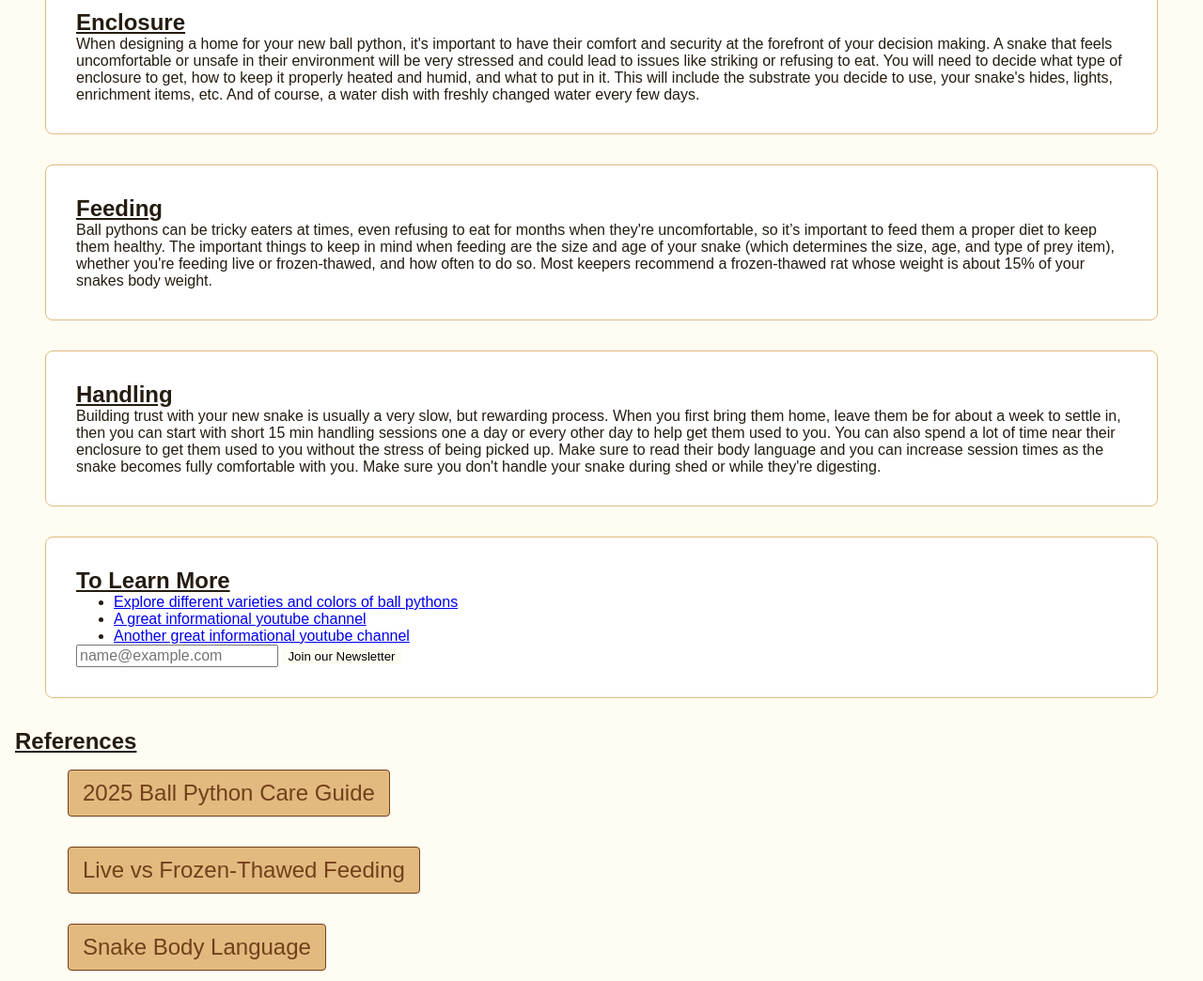
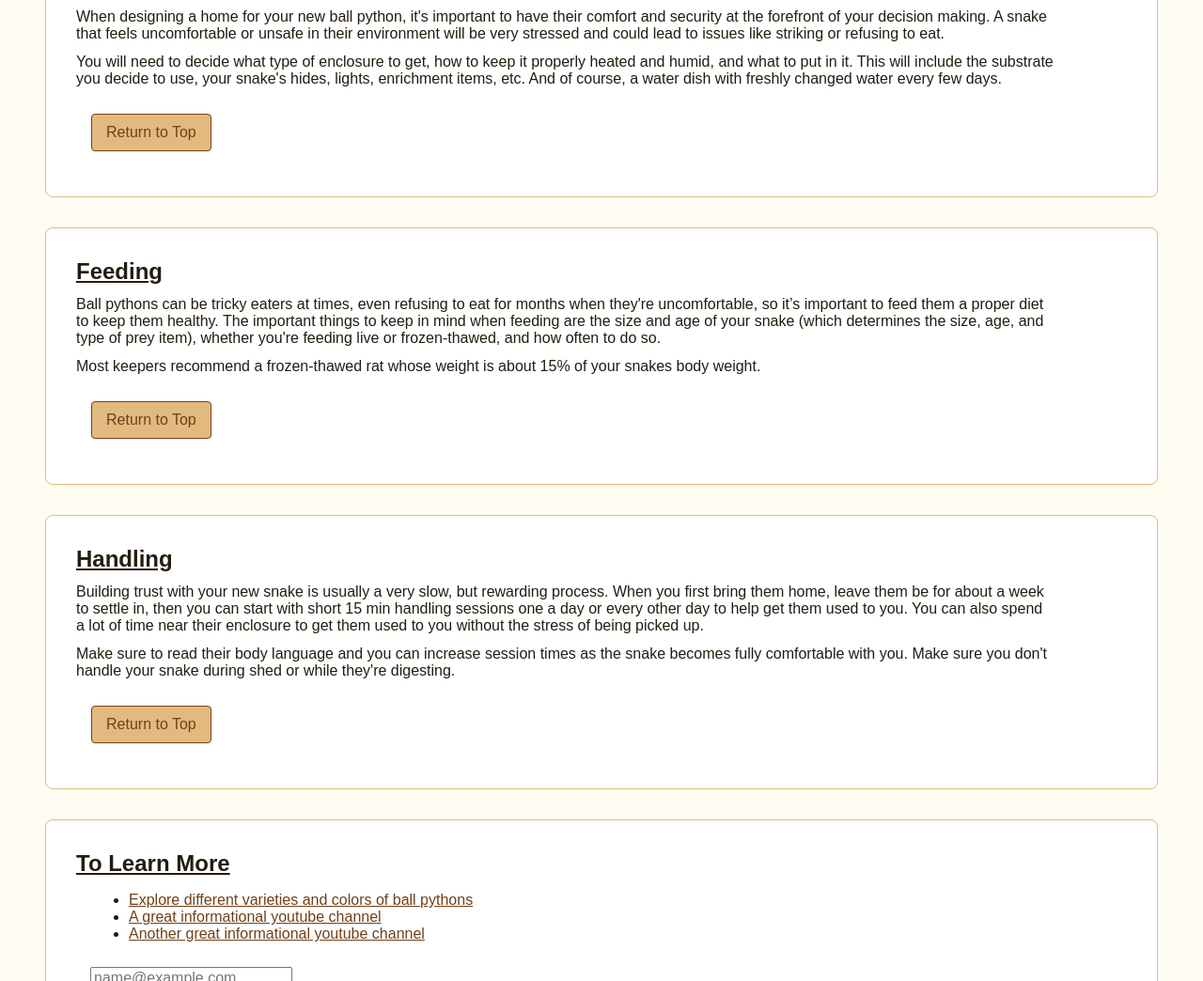
Before and after one commit to hmgroves/Deliverable-Design-System-Specimen, a plain HTML site: page index.html in a window 1280 px wide. Shown: the part 1291-2335 px from the top of the page at 94% size. Drawn offline with Linux system fonts and the light colour scheme.

Commit message:
More Progress
Adjusted the html a bit to allow for the css to affect things better and added to the css. Also started the theme alt using the base theme alt from the last practice. Need to change/label a lot of the space and radius tokens still and also need to implement text sizes and fonts

```diff
--- a/index.html
+++ b/index.html
@@ -20,24 +20,31 @@
 </nav>
   <main>
     <section class="card">
-      <u><h2 id="introduction">Introduction</h2></u>
-      <p>Ball pythons are a very popular pet snake due to their manageable size, docile nature, and beautiful variety of patterns. They are native to sub-Saharan Africa and are known for their tendency to curl into a ball when threatened. This guide is an intro into the basics of caring for a ball python, including enclosures, feeding, and handling.</p>
+      <h2 id="introduction">Introduction</h2>
+      <p>Ball pythons are a very popular pet snake due to their manageable size, docile nature, and beautiful variety of patterns. They are native to sub-Saharan Africa and are known for their tendency to curl into a ball when threatened.</p>
+      <p>This guide is an intro into the basics of caring for a ball python, including enclosures, feeding, and handling.</p>
       <img src="pied-ball-python.png" alt="A piebald ball python who appears relaxed and is facing the camera">
     </section>
     <section class="card">
-      <u><h2 id="enclosure">Enclosure</h2></u>
-      <p>When designing a home for your new ball python, it's important to have their comfort and security at the forefront of your decision making. A snake that feels uncomfortable or unsafe in their environment will be very stressed and could lead to issues like striking or refusing to eat. You will need to decide what type of enclosure to get, how to keep it properly heated and humid, and what to put in it. This will include the substrate you decide to use, your snake's hides, lights, enrichment items, etc. And of course, a water dish with freshly changed water every few days.</p>
+      <h2 id="enclosure">Enclosure</h2>
+      <p>When designing a home for your new ball python, it's important to have their comfort and security at the forefront of your decision making. A snake that feels uncomfortable or unsafe in their environment will be very stressed and could lead to issues like striking or refusing to eat. </p>
+        <p>You will need to decide what type of enclosure to get, how to keep it properly heated and humid, and what to put in it. This will include the substrate you decide to use, your snake's hides, lights, enrichment items, etc. And of course, a water dish with freshly changed water every few days.</p>
+      <a id="top-link" href="#">Return to Top</a>
     </section>
     <section class="card">
-      <u><h2 id="feeding">Feeding</h2></u>
-      <p>Ball pythons can be tricky eaters at times, even refusing to eat for months when they're uncomfortable, so it’s important to feed them a proper diet to keep them healthy. The important things to keep in mind when feeding are the size and age of your snake (which determines the size, age, and type of prey item), whether you're feeding live or frozen-thawed, and how often to do so. Most keepers recommend a frozen-thawed rat whose weight is about 15% of your snakes body weight.</p>
-    </section>
-    <section class="card theme-alt">
-      <u><h2 id="handling">Handling</h2></u>
-      <p>Building trust with your new snake is usually a very slow, but rewarding process. When you first bring them home, leave them be for about a week to settle in, then you can start with short 15 min handling sessions one a day or every other day to help get them used to you. You can also spend a lot of time near their enclosure to get them used to you without the stress of being picked up. Make sure to read their body language and you can increase session times as the snake becomes fully comfortable with you. Make sure you don't handle your snake during shed or while they're digesting.</p>
+      <h2 id="feeding">Feeding</h2>
+      <p>Ball pythons can be tricky eaters at times, even refusing to eat for months when they're uncomfortable, so it’s important to feed them a proper diet to keep them healthy. The important things to keep in mind when feeding are the size and age of your snake (which determines the size, age, and type of prey item), whether you're feeding live or frozen-thawed, and how often to do so.</p>
+      <p>Most keepers recommend a frozen-thawed rat whose weight is about 15% of your snakes body weight.</p>
+      <a id="top-link" href="#">Return to Top</a>
     </section>
     <section class="card">
-      <u><h2>To Learn More</h2></u>
+      <h2 id="handling">Handling</h2>
+      <p>Building trust with your new snake is usually a very slow, but rewarding process. When you first bring them home, leave them be for about a week to settle in, then you can start with short 15 min handling sessions one a day or every other day to help get them used to you. You can also spend a lot of time near their enclosure to get them used to you without the stress of being picked up.</p>
+      <p>Make sure to read their body language and you can increase session times as the snake becomes fully comfortable with you. Make sure you don't handle your snake during shed or while they're digesting.</p>
+      <a id="top-link" href="#">Return to Top</a>
+    </section>
+    <section class="card">
+      <h2>To Learn More</h2>
       <ul>
         <li><a href="https://www.morphmarket.com/morphpedia/ball-pythons/">Explore different varieties and colors of ball pythons</a></li>
         <li><a href="https://www.youtube.com/@GreenRoomPythons">A great informational youtube channel</a></li>
@@ -45,16 +52,20 @@
       </ul>
       <form><input id="email" type="email" placeholder="name@example.com">
       <button type="submit">Join our Newsletter</button></form>
+      <a id="top-link" href="#">Return to Top</a>
     </section>
+    <section class="card theme-alt">
+    <h2>References </h2>
+    <ul>
+      <li><a href="https://youtu.be/u2DDVm7MztE?si=Ve6aklc322_LlejO">2025 Ball Python Care Guide</a></li>
+      <li><a href="https://youtu.be/KW8ic24y7XE?si=llZDkt-ScW2ZY8z-">Live vs Frozen-Thawed Feeding</a></li>
+      <li><a href="https://youtu.be/2_Yl6RVYBgg?si=G6y4zvtOItnK6zcS">Snake Body Language</a></li>
+    </ul>
+    <a id="top-link" href="#">Return to Top</a>
+  </section>
   </main>
   <footer>
-  <u><h2>References </h2></u>
-  <ul>
-    <li><a href="https://youtu.be/u2DDVm7MztE?si=Ve6aklc322_LlejO">2025 Ball Python Care Guide</a></li>
-    <li><a href="https://youtu.be/KW8ic24y7XE?si=llZDkt-ScW2ZY8z-">Live vs Frozen-Thawed Feeding</a></li>
-    <li><a href="https://youtu.be/2_Yl6RVYBgg?si=G6y4zvtOItnK6zcS">Snake Body Language</a></li>
-  </ul>
-  <button type="button" onclick="alert('Eep! You clicked me!')"><img src="crayon-pied.png" alt="A small crayon type drawing of a pied ball python" width="100" height="100"></button>
-</footer>
+    <button type="button" onclick="alert('Eep! You clicked me!')"><img src="crayon-pied.png" alt="A small crayon type drawing of a pied ball python" width="100" height="100"></button>
+  </footer>
 </body>
 </html>
--- a/styles.css
+++ b/styles.css
@@ -2,9 +2,10 @@
     box-sizing: border-box;
     margin: 0;
 }
-input, form {
+input, form, button {
     font: inherit;
 }
+
 
 :root {
   /* TODO: assign colors/amounts and trim. */
@@ -20,6 +21,7 @@ input, form {
   --font-weight: 700;
   --font-family: Arial, sans-serif;
 }
+
 
 body {
     color: var(--color-text);
@@ -43,7 +45,7 @@ nav ul {
     list-style: none;
     font-size: 1.5em;
 }
-nav a, footer a {
+nav a, #top-link {
   text-decoration: none;
   color: var(--color-accent);
   background-color: var(--color-main);
@@ -53,6 +55,9 @@ nav a, footer a {
   width: auto;
   display: inline-block;
   margin: 1rem;
+}
+a {
+    color: var(--color-accent);
 }
 main {
     display: grid;
@@ -65,21 +70,54 @@ main {
     padding: var(--space-card);
     background: var(--color-surface);
     border: 1px solid var(--color-main);
-    border-radius: var(--radius-card); }
+    border-radius: var(--radius-card);
+}
 .card img {
     display: block;
-    margin: auto auto 3rem auto;
+    margin: 3rem auto 3rem auto;
     border: 5px solid var(--color-accent);
-    padding: .5rem;
-    max-width: 100%;
+    border-radius: var(--radius-card);
+    max-width: 80%;
     height: auto;
+}
+p {
+    margin: var(--space-action) 0;
+    max-width: 65rem;
+}
+ul {
+    margin: 1rem;
+}
+h2 {
+    text-decoration: underline;
+}
+form {
+    display: grid;
+    gap: var(--space-action);
+    max-width: 15rem;
+    padding: 10px 15px 10px 15px;
+}
+footer {
+    grid-column: 1/3;
+    text-align: center;
 }
 footer ul {
     list-style: none;
     font-size: 1.5em;
 }
-button {
+footer button {
     background-color: var(--color-background);
     cursor:pointer;
     border: none;
 }
+
+
+.theme-alt {
+  --color-accent: #fffdf2;
+  --color-surface: #e2ba80;
+  --color-main: #714019;
+  --space-card: 1.75rem;
+  --space-action: 2rem;
+  --radius-card: 4rem;
+  --radius-action: 4rem;
+  --font-weight: 1000;
+ }
```
